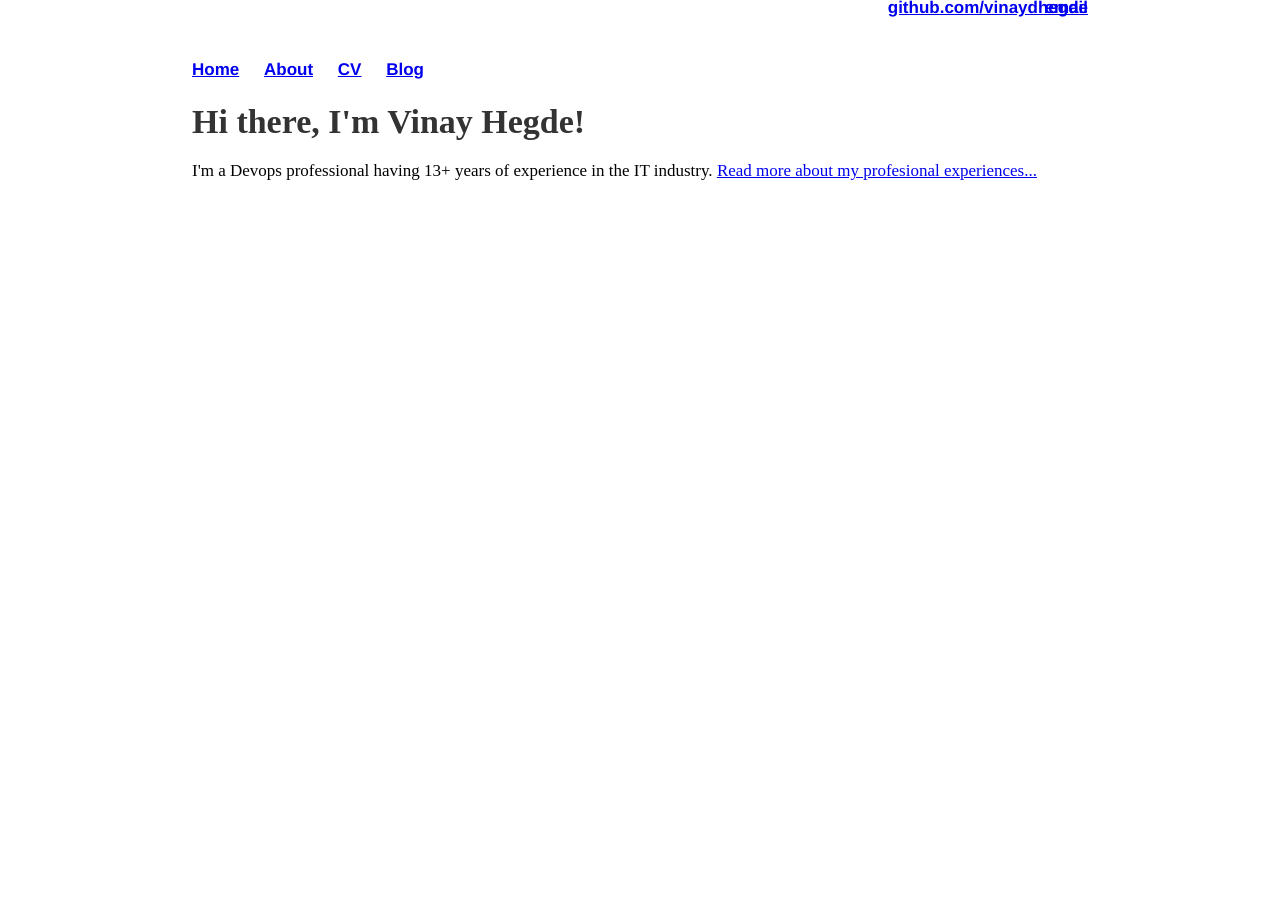
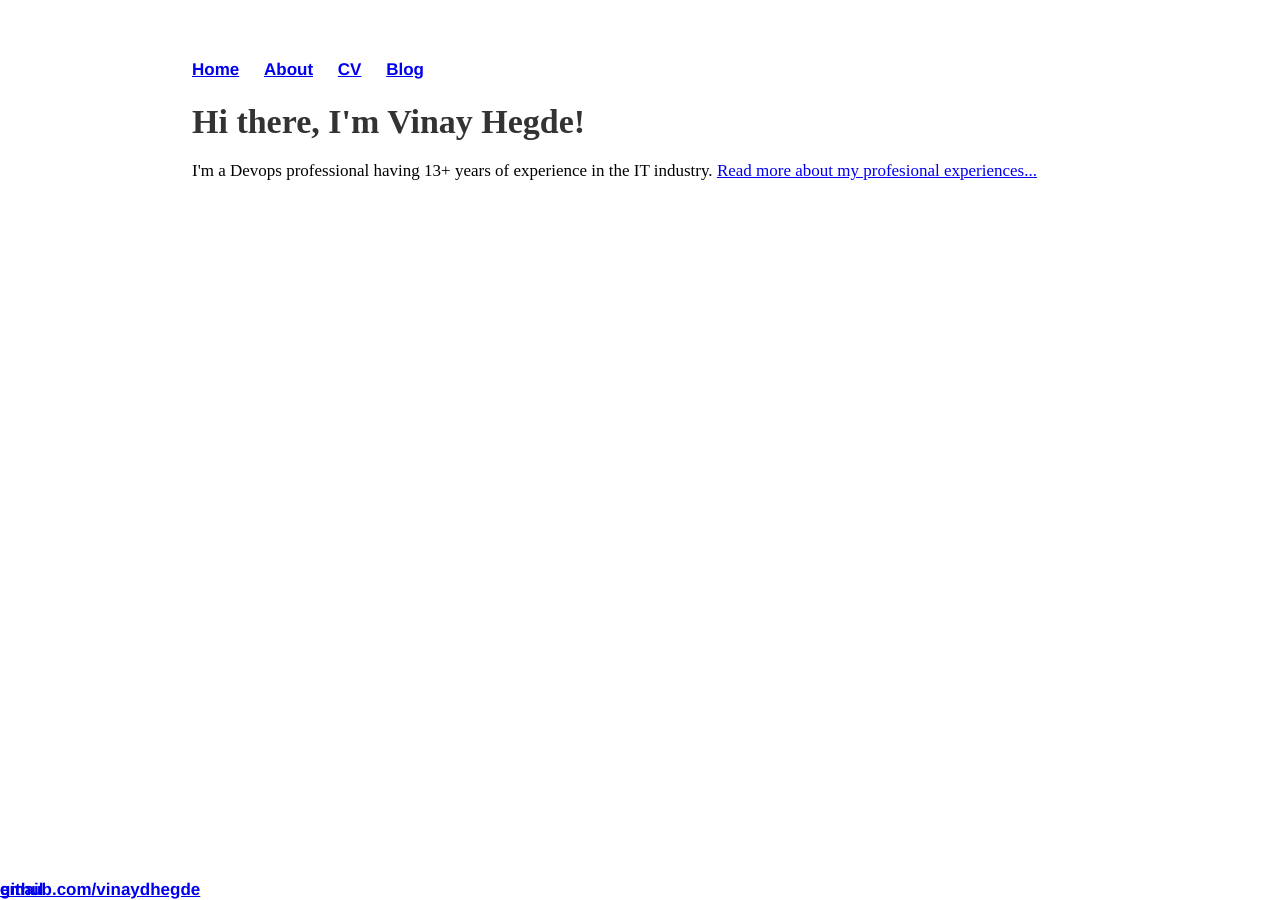
Before and after one commit to vinaydhegde/vinaydhegde.github.io, a Jekyll site: the page built from index.html, in a window 1280 px wide. Built offline with Jekyll 4.4.1, drawn with Linux system fonts in a browser that asks for light colours.

Commit message:
Update main.css

```diff
--- a/css/main.css
+++ b/css/main.css
@@ -92,13 +92,11 @@ margin-right: 20px;
 
 footer ul li {
 display: inline;
-float: right;
-margin-left: 20px;
-    clear: both;
-    position: relative;
-    height: 200px;
-    margin-top: -200px;
-
+   position: fixed;
+  margin-right: 20px;
+   left: 0;
+   bottom: 0;
+   width: 100%;
 }
 
 
```
